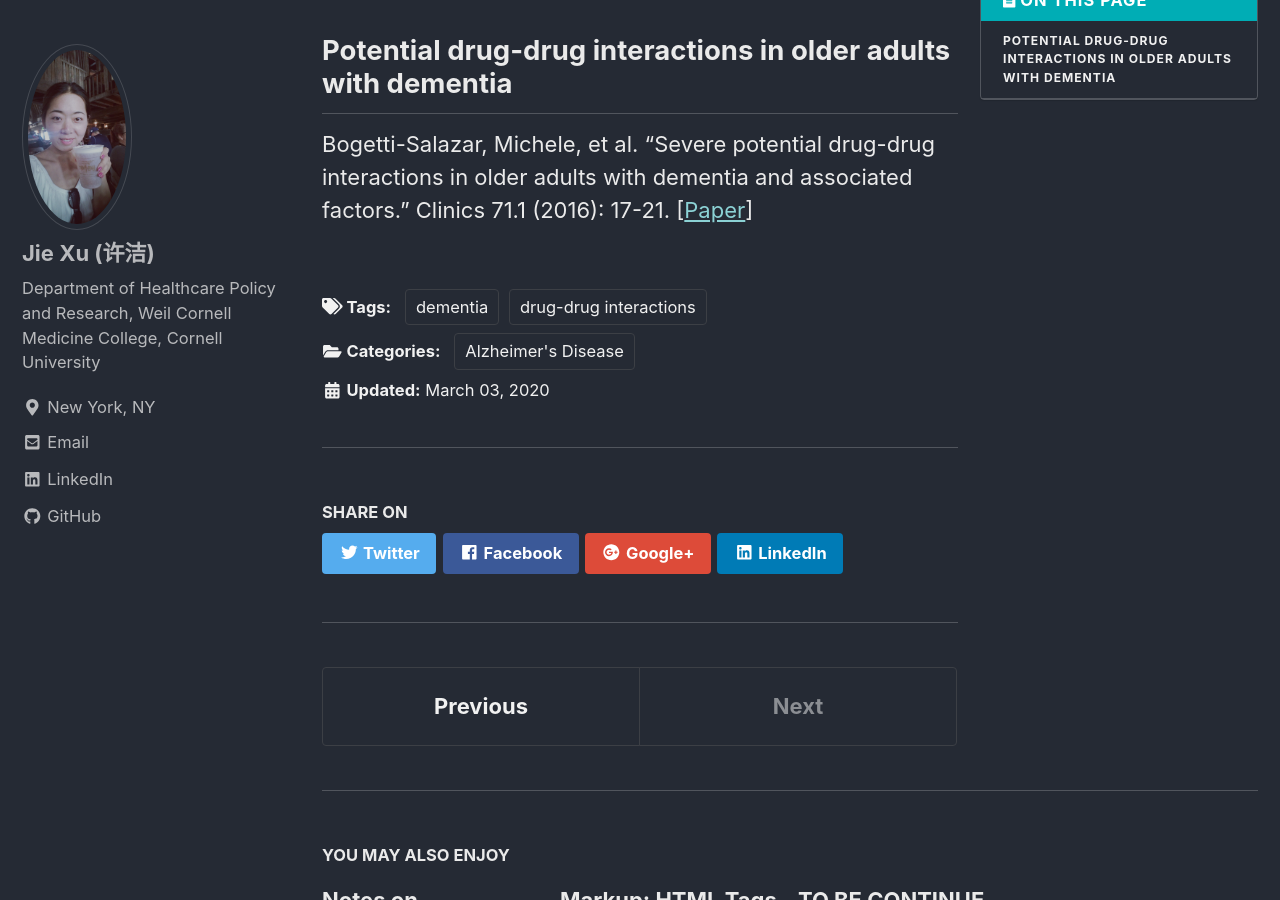
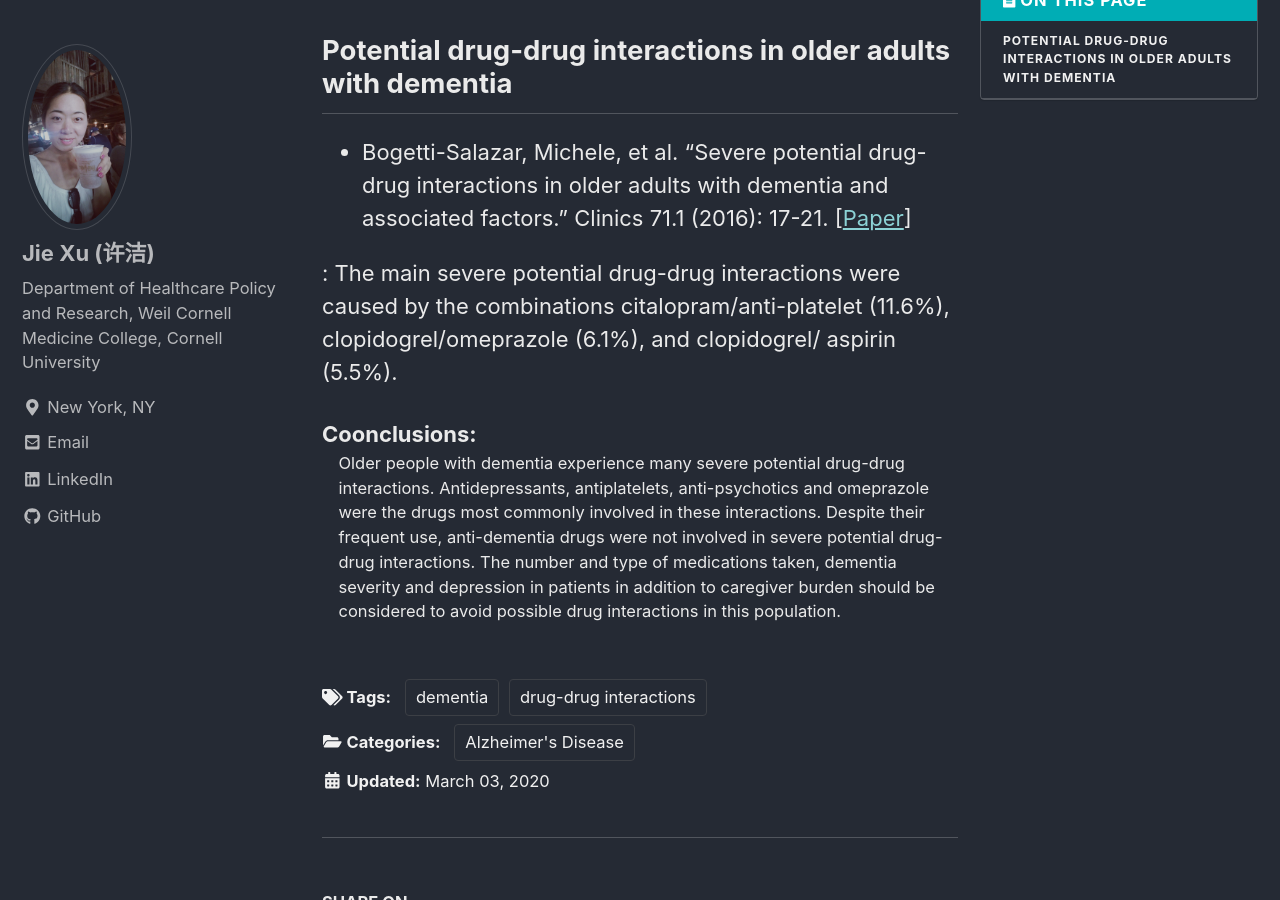
Before and after one commit to jxu1015/jxu1015.github.io, a Jekyll site: the page built from _posts/2020-03-03-AD-Related-Drugs.md, in a window 1280 px wide and 900 px high, scrolled down 255 px. Built offline with Jekyll 4.4.1, drawn with Linux system fonts in a browser that asks for light colours; nearby versions of some CDN libraries.

Commit message:
Update 2020-03-03-AD-Related-Drugs.md

```diff
--- a/_posts/2020-03-03-AD-Related-Drugs.md
+++ b/_posts/2020-03-03-AD-Related-Drugs.md
@@ -10,4 +10,9 @@ toc: true
 
 ## Potential drug-drug interactions in older adults with dementia
 
-Bogetti-Salazar, Michele, et al. "Severe potential drug-drug interactions in older adults with dementia and associated factors." Clinics 71.1 (2016): 17-21. [[Paper](https://www.ncbi.nlm.nih.gov/pmc/articles/PMC4763155/pdf/cln-71-01-017.pdf)]
+* Bogetti-Salazar, Michele, et al. "Severe potential drug-drug interactions in older adults with dementia and associated factors." Clinics 71.1 (2016): 17-21. [[Paper](https://www.ncbi.nlm.nih.gov/pmc/articles/PMC4763155/pdf/cln-71-01-017.pdf)]
+
+: The main severe potential drug-drug interactions were caused by the combinations citalopram/anti-platelet (11.6%), clopidogrel/omeprazole (6.1%), and clopidogrel/ aspirin (5.5%).
+
+Coonclusions:
+: Older people with dementia experience many severe potential drug-drug interactions. Antidepressants, antiplatelets, anti-psychotics and omeprazole were the drugs most commonly involved in these interactions. Despite their frequent use, anti-dementia drugs were not involved in severe potential drug-drug interactions. The number and type of medications taken, dementia severity and depression in patients in addition to caregiver burden should be considered to avoid possible drug interactions in this population.
```
